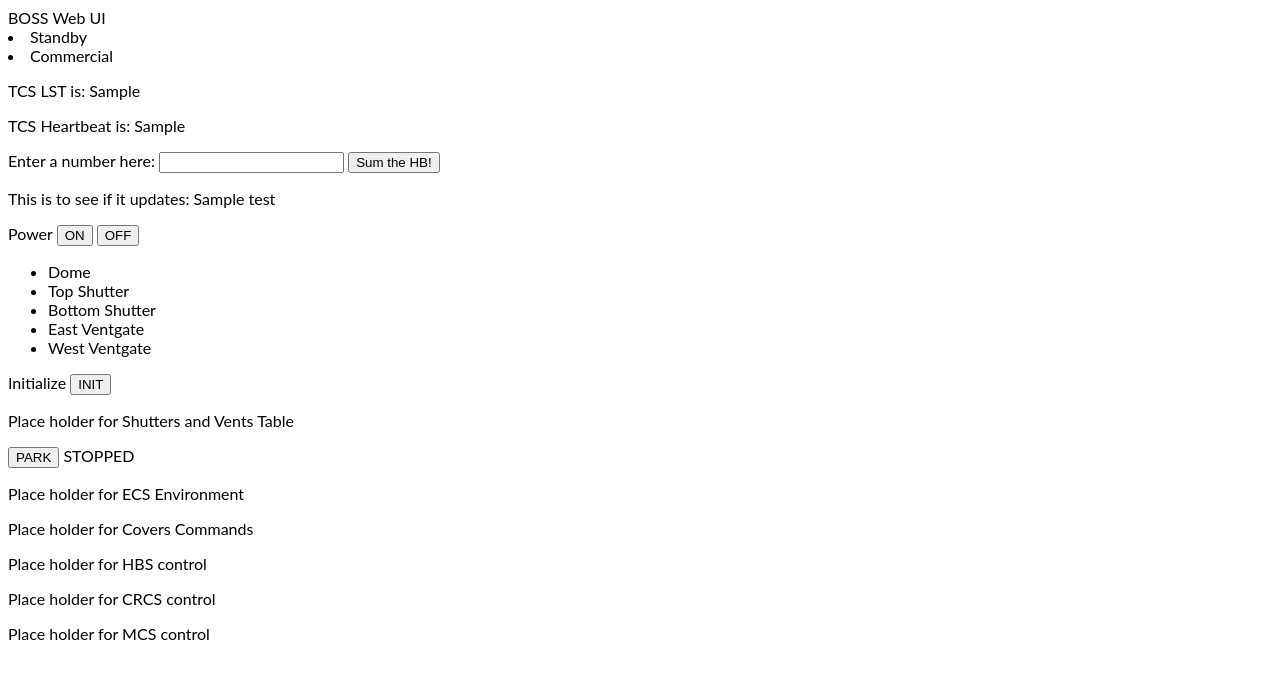
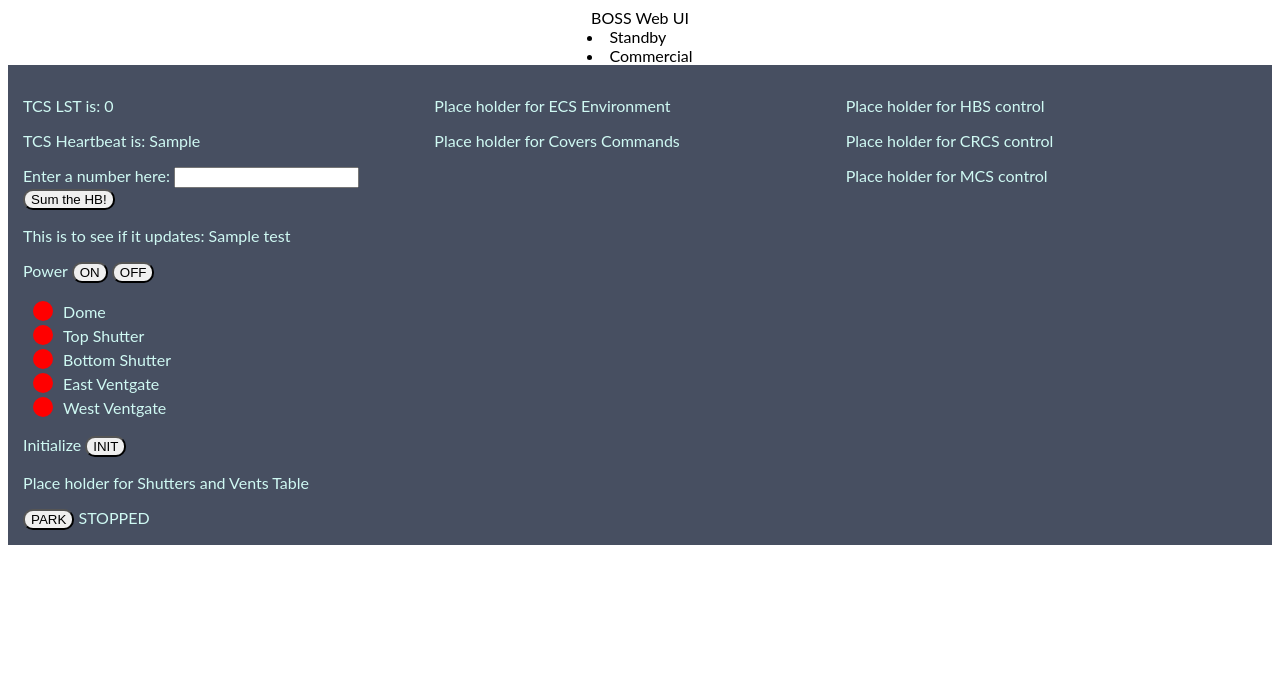
Before and after one commit to iarriagada/gem-web-dms, a Flask app: template templates/home.html in a window 1280 px wide. Shown: the top 679 px of the page. Run offline with Flask 2, Linux system fonts and the light colour scheme; the template is opened without the code that fills it: most values are stand-ins (such as "Sample title", 1, 10 or a date in 2020); data that the repository does not hold is empty; some libraries are stand-ins or nearby versions.

Commit message:
Added styles. Added ECS power status indicator

```diff
--- a/app.py
+++ b/app.py
@@ -5,8 +5,14 @@ import epics
 import os
 import time
 
-os.environ["EPICS_CA_ADDR_LIST"] = "172.17.2.36"
-chan_list = ["tcs:LST", "tcs:heartbeat"]
+os.environ["EPICS_CA_ADDR_LIST"] = "172.17.2.36 172.17.2.31"
+chan_list = ["tcs:LST",
+             "tcs:heartbeat",
+             "ec:tsDriveStat",
+             "ec:bsDriveStat",
+             "ec:evgDriveStat",
+             "ec:wvgDriveStat",
+             "ec:domeDriveStat"]
 # tcs_lst = epics.PV("tcs:LST")
 # time.sleep(0.200)
 # print(tcs_lst.value)
@@ -43,10 +49,21 @@ def update_epics_slow():
 
 @app.route("/epics_fast")
 def update_epics_fast():
+    status_color = lambda x:'#FF0000' * (1 - x) + '#00FF00' * x
     vfd = vals_epics['tcs:LST']
+    ts_st = status_color(vals_epics['ec:tsDriveStat'])
+    bs_st = status_color(vals_epics['ec:bsDriveStat'])
+    evg_st = status_color(vals_epics['ec:evgDriveStat'])
+    wvg_st = status_color(vals_epics['ec:wvgDriveStat'])
+    dome_st = status_color(vals_epics['ec:domeDriveStat'])
     print(f"this is the lst from dict: {vfd}")
     values = {
         'value_lst':vfd,
+        'ts_st':ts_st,
+        'bs_st':bs_st,
+        'dome_st':dome_st,
+        'evg_st':evg_st,
+        'wvg_st':wvg_st,
     }
     return jsonify(values)
 
@@ -63,6 +80,7 @@ def send_epics_cmds():
 # Function to trigger channel monitors
 def epics_chan_connect(chan_list):
     epics_chans = {chan:epics.PV(chan) for chan in chan_list}
+    print(epics_chans.keys())
     time.sleep(0.5)
     for c in epics_chans:
         print(epics_chans[c].value)
@@ -70,6 +88,7 @@ def epics_chan_connect(chan_list):
 
 def mon_epics_chans(epics_chans, vals_epics):
     for c in epics_chans:
+        vals_epics[c] = 0 # Initialize all values to 0
         epics_chans[c].add_callback(on_change, values=vals_epics)
 
 def on_change(pvname=None, value=None, timestamp=None, **kw):
--- a/static/css/styles.css
+++ b/static/css/styles.css
@@ -1,3 +1,63 @@
 html {
     font-family: Lato, sans-serif;
 }
+
+*,
+*::after,
+*::before {
+    box-sizing: inherit;
+}
+
+.banner {
+    display: flex;
+    flex-direction: column;
+    align-items: center;
+}
+
+.main {
+    display: flex;
+    flex-direction: row;
+    justify-content: center;
+    background-color: #474f61;
+    color: #cff9f3;
+    padding: 15px;
+}
+
+.left_p {
+    width: 33.33%;
+}
+
+.center_p {
+    width: 33.33%;
+}
+
+.right_p {
+    width: 33.33%;
+}
+
+.indicator {
+    height: 20px;
+    width: 20px;
+    background-color: #61fb00;
+    border-radius: 50%;
+    display: inline-flex;
+    align-items: center;
+    margin: 0 10px;
+}
+
+.section_col {
+    display: flex;
+    flex-direction: column;
+    padding: 0 0;
+}
+
+.ecs_mech__status {
+    display: inline-flex;
+    align-items: center;
+    margin: 2px 0;
+}
+
+/*.main__onoff-on, .main__onoff-off {*/
+button {
+    border-radius: 10px;
+}
--- a/templates/home.html
+++ b/templates/home.html
@@ -7,11 +7,22 @@
         <link rel="stylesheet" href="/static/css/styles.css" />
         <script type=text/javascript src="{{ url_for('static', filename='jquery.js') }}"></script>
         <script>
+            function getLST(data) {
+                            $("#lst").text(data.value_lst);
+                        }
+            function getECSPwrStatus(data) {
+                            $("#dome_pwr").css('background-color', data.dome_st);
+                            $("#ts_pwr").css('background-color', data.ts_st);
+                            $("#bs_pwr").css('background-color', data.bs_st);
+                            $("#evg_pwr").css('background-color', data.evg_st);
+                            $("#wvg_pwr").css('background-color', data.wvg_st);
+                        }
             function getEpicsValsFast() {
                             $.getJSON({
                             url: "/epics_fast",
                             success: function(data) {
-                                            $("#lst").text(data.value_lst);
+                                            getLST(data);
+                                            getECSPwrStatus(data);
                                         }
                                         });
                         }
@@ -59,13 +70,15 @@
             </div>
         </header>
         <main class="main">
-            <p>TCS LST is: <span id="lst">{{ value_lst }}</span></p>
-            <p>TCS Heartbeat is: <span id="hb">{{ value_hb }}</span></p>
-            <p>Enter a number here: <input id="inp1" type="text" name="a1" />
-                <button type="submit" id="sendb">Sum the HB!</button>
-            </p>
-            <p>This is to see if it updates: {{ test }}</p>
             <div class="left_p">
+                <section class="test_crap">
+                    <p>TCS LST is: <span id="lst">{{ value_lst }}</span></p>
+                    <p>TCS Heartbeat is: <span id="hb">{{ value_hb }}</span></p>
+                    <p>Enter a number here: <input id="inp1" type="text" name="a1" />
+                        <button type="submit" id="sendb">Sum the HB!</button>
+                    </p>
+                    <p>This is to see if it updates: {{ test }}</p>
+                </section>
                 <section class="ecs_power">
                     <div class="main__onoff">
                         <span class="main__onoff-label">Power</span>
@@ -73,11 +86,11 @@
                             <button class="main__onoff-off">OFF</button>
                     </div>
                     <ul class="section_col">
-                        <li class="ecs_mech__status">Dome</li>
-                        <li class="ecs_mech__status">Top Shutter</li>
-                        <li class="ecs_mech__status">Bottom Shutter</li>
-                        <li class="ecs_mech__status">East Ventgate</li>
-                        <li class="ecs_mech__status">West Ventgate</li>
+                        <li class="ecs_mech__status"><span class="indicator" id="dome_pwr"></span> Dome</li>
+                        <li class="ecs_mech__status"><span class="indicator" id="ts_pwr"></span> Top Shutter</li>
+                        <li class="ecs_mech__status"><span class="indicator" id="bs_pwr"></span> Bottom Shutter</li>
+                        <li class="ecs_mech__status"><span class="indicator" id="evg_pwr"></span> East Ventgate</li>
+                        <li class="ecs_mech__status"><span class="indicator" id="wvg_pwr"></span> West Ventgate</li>
                     </ul>
                 </section>
                 <section class="ecs_init">
```
